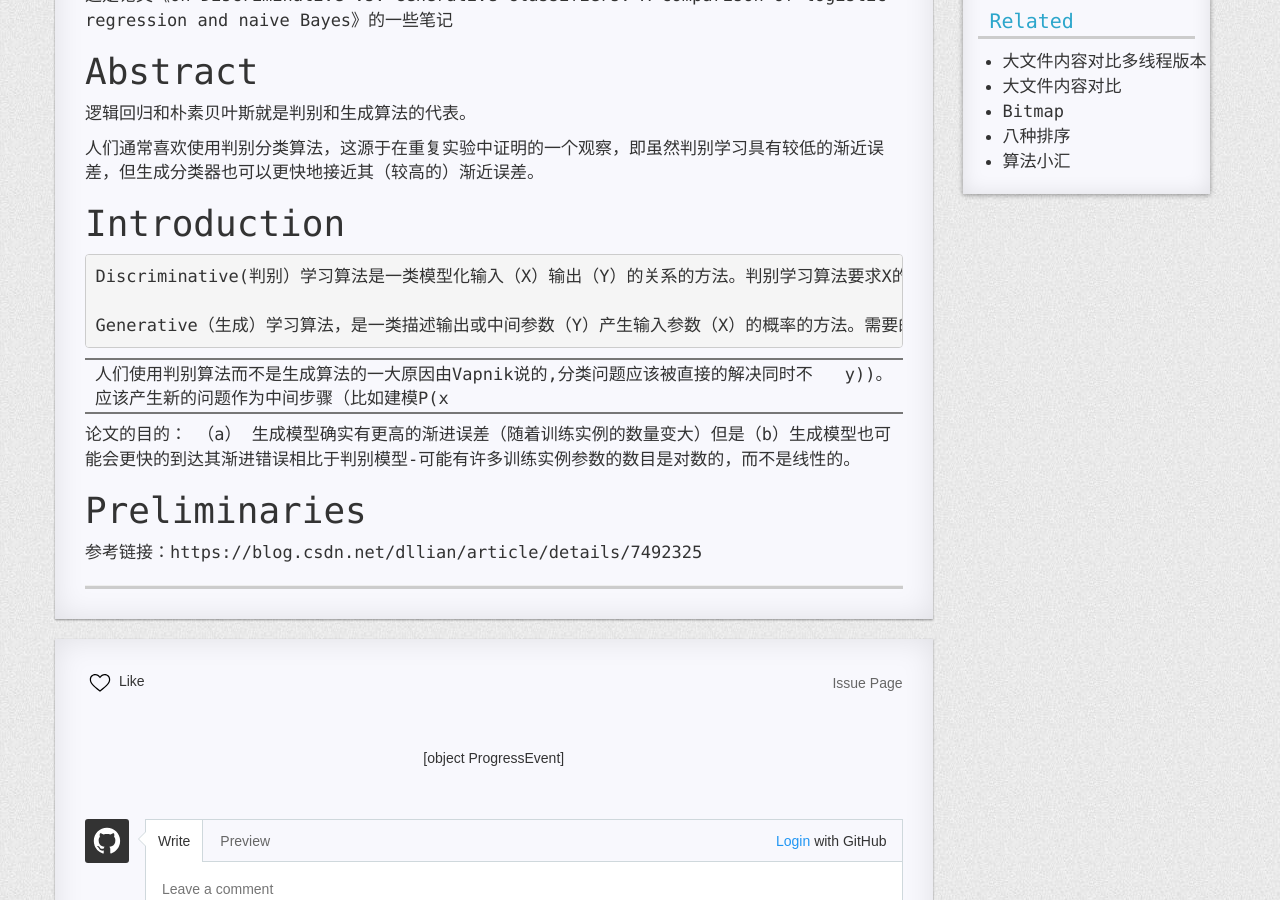
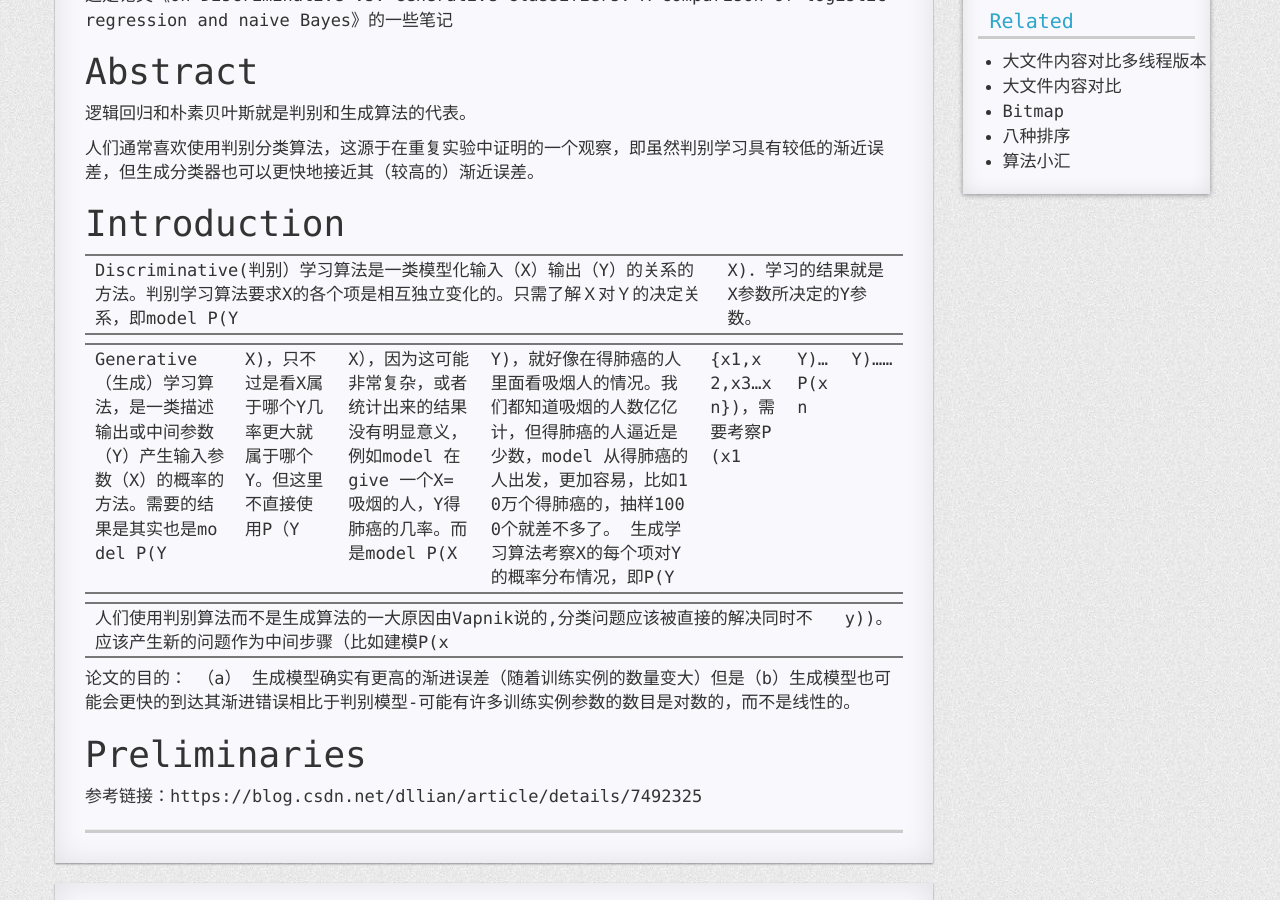
Before and after one commit to oblivionpjk/oblivionpjk.github.io, a Jekyll site: the page built from _posts/2019-09-26-逻辑回归与朴素贝叶斯的比较.md, in a window 1280 px wide and 900 px high, scrolled down 277 px. Built offline with Jekyll 4.4.1, drawn with Linux system fonts in a browser that asks for light colours; nearby versions of some CDN libraries; comment, search, counter and statistics services are not loaded; a style sheet for code colours, icons or effects is not loaded.

```diff
--- a/_posts/2019-09-26-逻辑回归与朴素贝叶斯的比较.md
+++ b/_posts/2019-09-26-逻辑回归与朴素贝叶斯的比较.md
@@ -12,13 +12,13 @@ categories: algorithm
 人们通常喜欢使用判别分类算法，这源于在重复实验中证明的一个观察，即虽然判别学习具有较低的渐近误差，但生成分类器也可以更快地接近其（较高的）渐近误差。
 
 # Introduction
-~~~
+
 Discriminative(判别）学习算法是一类模型化输入（X）输出（Y）的关系的方法。判别学习算法要求X的各个项是相互独立变化的。只需了解Ｘ对Ｙ的决定关系，即model P(Y|X)．学习的结果就是X参数所决定的Y参数。
 
-Generative（生成）学习算法，是一类描述输出或中间参数（Y）产生输入参数（X）的概率的方法。需要的结果是其实也是model P(Y|X)，只不过是看X属于哪个Y几率更大就属于哪个Y。但这里不直接使用P（Y | X），因为这可能非常复杂，或者统计出来的结果没有明显意义，例如model 在give 一个X=吸烟的人，Y得肺癌的几率。而是model P(X|Y)，就好像在得肺癌的人里面看吸烟人的情况。我们都知道吸烟的人数亿亿计，但得肺癌的人逼近是少数，model 从得肺癌的人出发，更加容易，比如10万个得肺癌的，抽样1000个就差不多了。 生成学习算法考察X的每个项对Y的概率分布情况，即P(Y|{x1,x2,x3...xn})，需要考察P(x1|Y)...P(xn|Y)......
-~~~
+Generative（生成）学习算法，是一类描述输出或中间参数（Y）产生输入参数（X）的概率的方法。需要的结果是其实也是model P(Y | X)，只不过是看X属于哪个Y几率更大就属于哪个Y。但这里不直接使用P（Y | X），因为这可能非常复杂，或者统计出来的结果没有明显意义，例如model 在give 一个X=吸烟的人，Y得肺癌的几率。而是model P(X | Y)，就好像在得肺癌的人里面看吸烟人的情况。我们都知道吸烟的人数亿亿计，但得肺癌的人逼近是少数，model 从得肺癌的人出发，更加容易，比如10万个得肺癌的，抽样1000个就差不多了。 生成学习算法考察X的每个项对Y的概率分布情况，即P(Y|{x1,x2,x3...xn})，需要考察P(x1 | Y)...P(xn | Y)......
 
-人们使用判别算法而不是生成算法的一大原因由Vapnik说的,分类问题应该被直接的解决同时不应该产生新的问题作为中间步骤（比如建模P(x|y))。
+
+人们使用判别算法而不是生成算法的一大原因由Vapnik说的,分类问题应该被直接的解决同时不应该产生新的问题作为中间步骤（比如建模P(x | y))。
 
 论文的目的：
 （a） 生成模型确实有更高的渐进误差（随着训练实例的数量变大）但是（b）生成模型也可能会更快的到达其渐进错误相比于判别模型-可能有许多训练实例参数的数目是对数的，而不是线性的。
```
